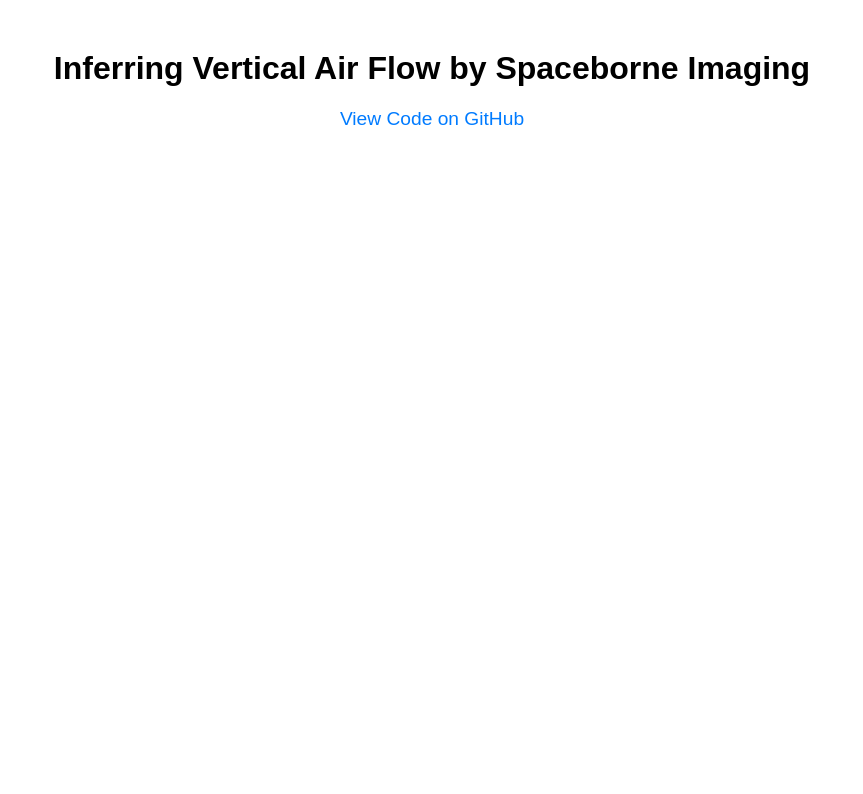
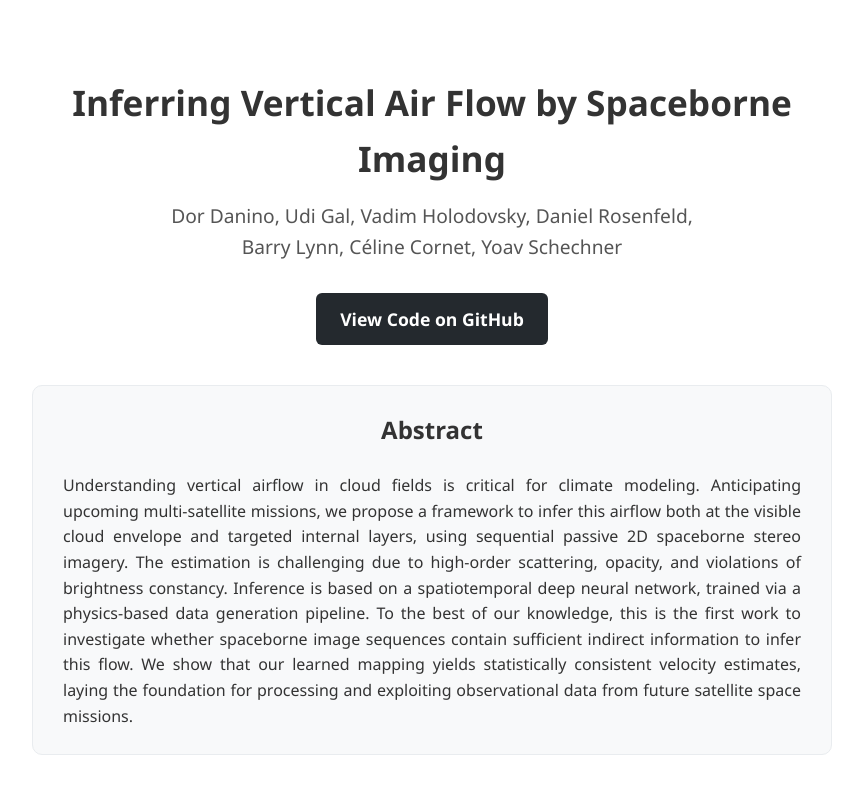
Before and after one commit to dordanino12/Inferring-Vertical-Air-Flow, a plain HTML site: page index.html in a window 1280 px wide. Shown: the whole page, without its empty margins (208-1071 px from the left). Drawn offline with Linux system fonts and the light colour scheme.

Commit message:
Enhance index.html with authors and abstract sections
Added authors section, button for GitHub link, and abstract.

```diff
--- a/index.html
+++ b/index.html
@@ -2,17 +2,84 @@
 <html lang="en">
 <head>
     <meta charset="UTF-8">
+    <meta name="viewport" content="width=device-width, initial-scale=1.0">
     <title>Inferring Vertical Air Flow by Spaceborne Imaging</title>
+    <style>
+        body {
+            font-family: 'Segoe UI', Tahoma, Geneva, Verdana, sans-serif;
+            max-width: 800px;
+            margin: 0 auto;
+            padding: 50px 20px;
+            color: #333;
+            line-height: 1.6;
+        }
+        h1 {
+            text-align: center;
+            font-size: 2.2rem;
+            margin-bottom: 15px;
+        }
+        .authors {
+            text-align: center;
+            font-size: 1.2rem;
+            margin-bottom: 30px;
+            color: #555;
+        }
+        .button-container {
+            text-align: center;
+            margin-bottom: 40px;
+        }
+        .btn {
+            background-color: #24292e;
+            color: white;
+            padding: 12px 24px;
+            text-decoration: none;
+            border-radius: 6px;
+            font-weight: bold;
+            font-size: 1.1rem;
+            display: inline-block;
+            transition: background-color 0.2s;
+        }
+        .btn:hover {
+            background-color: #0366d6;
+        }
+        .abstract-section {
+            background-color: #f8f9fa;
+            padding: 25px 30px;
+            border-radius: 10px;
+            border: 1px solid #e9ecef;
+        }
+        .abstract-section h3 {
+            margin-top: 0;
+            text-align: center;
+            font-size: 1.5rem;
+        }
+        .abstract-section p {
+            text-align: justify;
+            margin-bottom: 0;
+        }
+    </style>
 </head>
-<body style="font-family: Arial, sans-serif; text-align: center; margin-top: 50px;">
+<body>
 
     <h1>Inferring Vertical Air Flow by Spaceborne Imaging</h1>
 
-    <p>
-        <a href="https://github.com/dordanino12/Inferring-Vertical-Air-Flow" target="_blank" style="font-size: 1.2rem; color: #007bff; text-decoration: none;">
+    <div class="authors">
+        Dor Danino, Udi Gal, Vadim Holodovsky, Daniel Rosenfeld,<br>
+        Barry Lynn, Céline Cornet, Yoav Schechner
+    </div>
+
+    <div class="button-container">
+        <a href="https://github.com/dordanino12/Inferring-Vertical-Air-Flow" class="btn" target="_blank">
             View Code on GitHub
         </a>
-    </p>
+    </div>
+
+    <div class="abstract-section">
+        <h3>Abstract</h3>
+        <p>
+            Understanding vertical airflow in cloud fields is critical for climate modeling. Anticipating upcoming multi-satellite missions, we propose a framework to infer this airflow both at the visible cloud envelope and targeted internal layers, using sequential passive 2D spaceborne stereo imagery. The estimation is challenging due to high-order scattering, opacity, and violations of brightness constancy. Inference is based on a spatiotemporal deep neural network, trained via a physics-based data generation pipeline. To the best of our knowledge, this is the first work to investigate whether spaceborne image sequences contain sufficient indirect information to infer this flow. We show that our learned mapping yields statistically consistent velocity estimates, laying the foundation for processing and exploiting observational data from future satellite space missions.
+        </p>
+    </div>
 
 </body>
 </html>
```
